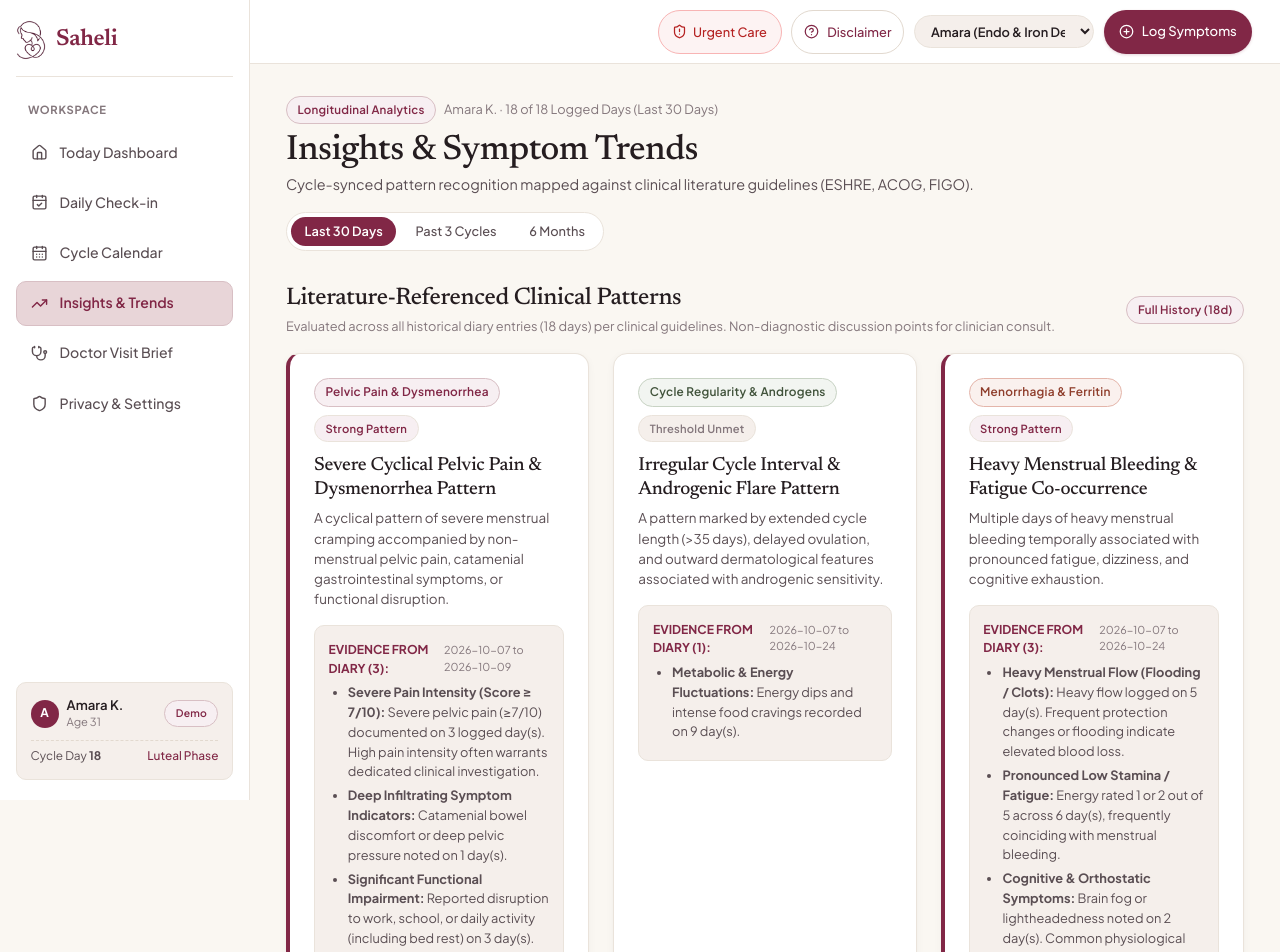
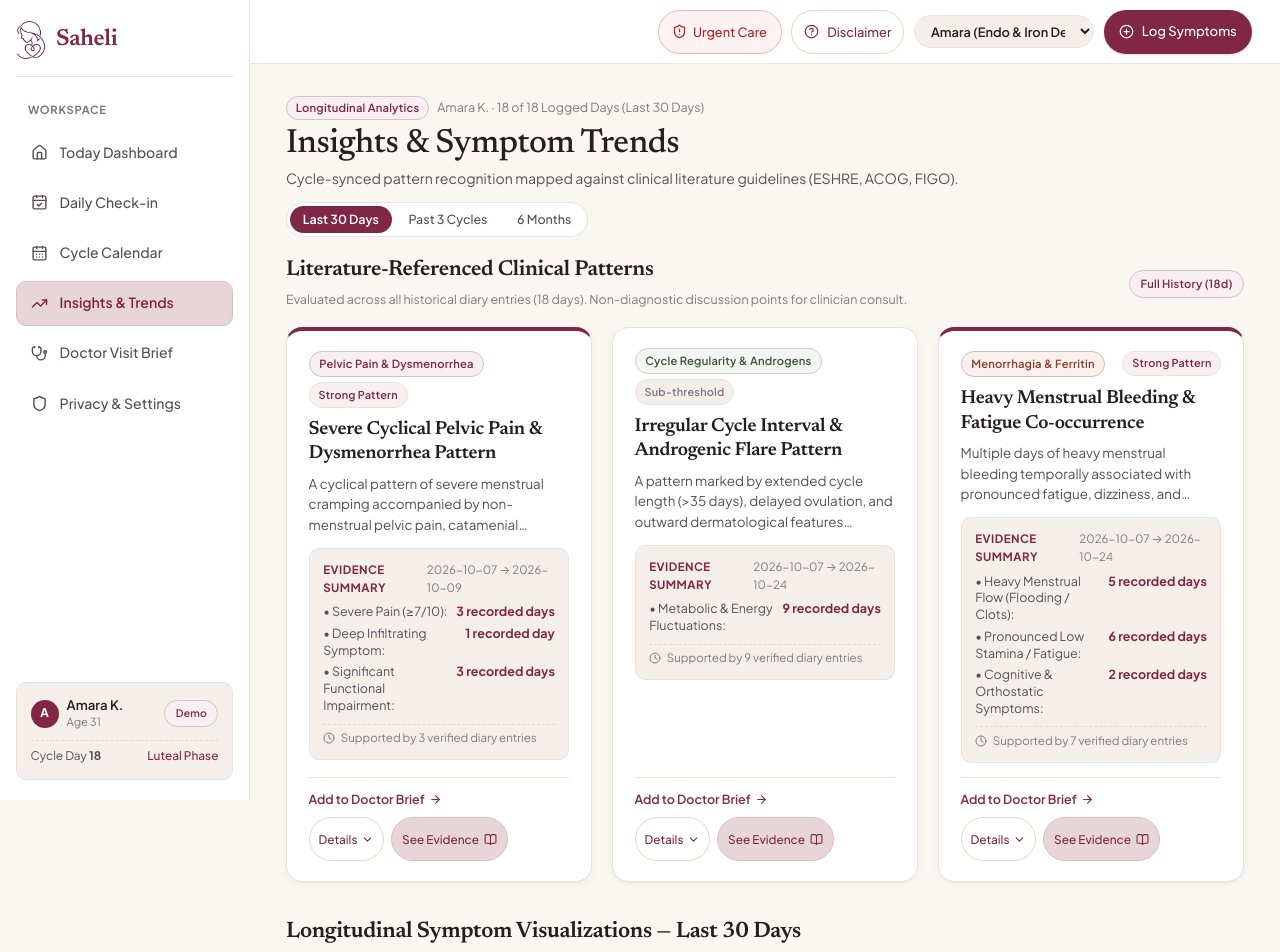
Before and after one commit to gaurisul/saheli-womens-health, a React (Vite) app: page /insights in a window 1280 px wide. Shown: the top 952 px of the page. Built offline with nearby package versions, Linux system fonts and the light colour scheme.

Commit message:
changes in insight and Trends

```diff
--- a/src/pages/InsightsTrendsPage.jsx
+++ b/src/pages/InsightsTrendsPage.jsx
@@ -4,7 +4,11 @@ import {
   BarChart2,
   Activity,
   Zap,
-  ArrowRight
+  ArrowRight,
+  BookOpen,
+  ChevronDown,
+  ChevronUp,
+  Clock
 } from 'lucide-react';
 import {
   BarChart,
@@ -26,20 +30,59 @@ import {
   findPeriodStarts
 } from '../utils/cycleCalculations';
 
+// Helper to extract clean, compact bullet labels and counts from clinical rule evidence
+function formatCompactEvidence(ev) {
+  let label = ev.criterion || '';
+  label = label
+    .replace(/\s*\(Score\s*≥\s*\d+\/10\)/i, ' (≥7/10)')
+    .replace(/\s*Intensity/i, '')
+    .replace(/\s*Indicators/i, '')
+    .replace(/\s*Flares/i, '')
+    .replace(/\s*Co-occurrence/i, '')
+    .replace(/\s*Duration/i, '')
+    .trim();
+
+  let countText = '';
+  if (ev.sampleCount !== undefined && ev.sampleCount !== null) {
+    if (label.toLowerCase().includes('interval') || label.toLowerCase().includes('cycle')) {
+      countText = `${ev.sampleCount} recorded cycle${ev.sampleCount === 1 ? '' : 's'}`;
+    } else {
+      countText = `${ev.sampleCount} recorded day${ev.sampleCount === 1 ? '' : 's'}`;
+    }
+  } else {
+    const match = (ev.detail || '').match(/(\d+)\s+(logged|recorded)\s+(day|date|cycle)/i);
+    if (match) {
+      countText = `${match[1]} recorded ${match[3]}s`;
+    } else {
+      countText = ev.detail ? ev.detail.split('.')[0] : 'Logged';
+    }
+  }
+
+  return { label, countText };
+}
+
 export default function InsightsTrendsPage() {
   const { logs, currentProfile, detectedPatterns, setActiveEvidenceRule, summaryMetrics } = useApp();
 
   const [timeRange, setTimeRange] = useState('30days'); // '30days', '3cycles', '6months'
+  const [expandedCardIds, setExpandedCardIds] = useState({});
+
+  const toggleExpand = (id) => {
+    setExpandedCardIds((prev) => ({
+      ...prev,
+      [id]: !prev[id]
+    }));
+  };
 
   // Sort and index all logged entries chronologically
-  const sortedDates = useMemo(() => Object.keys(logs).sort(), [logs]);
+  const sortedDates = useMemo(() => Object.keys(logs || {}).sort(), [logs]);
   const allEntries = useMemo(() => {
     return sortedDates.map((date) => ({ date, ...logs[date] }));
   }, [sortedDates, logs]);
 
   const anchorDateStr = sortedDates.length > 0 ? sortedDates[sortedDates.length - 1] : null;
 
-  // Task 3: Functional date-range filtering
+  // Functional date-range filtering
   const { filteredEntries, timeRangeLabel, cycleExplanation } = useMemo(() => {
     if (sortedDates.length === 0) {
       return {
@@ -108,7 +151,7 @@ export default function InsightsTrendsPage() {
     };
   }, [logs, timeRange, sortedDates, allEntries, anchorDateStr]);
 
-  // Task 5: Dynamic cycle phase correlation using shared getPhaseInfo
+  // Dynamic cycle phase correlation using shared getPhaseInfo
   const cycleLength = Number(currentProfile.typicalCycleLength) || 28;
   const periodLength = Number(currentProfile.typicalPeriodLength) || 5;
 
@@ -185,29 +228,29 @@ export default function InsightsTrendsPage() {
     .slice(0, 6);
 
   return (
-    <div className="page-content-wrapper">
-      {/* Page Header */}
-      <div style={{ marginBottom: '2rem' }}>
-        <div style={{ display: 'flex', justifyContent: 'space-between', alignItems: 'flex-start', flexWrap: 'wrap', gap: '1rem' }}>
+    <div className="page-content-wrapper" style={{ backgroundColor: 'var(--bg-primary)' }}>
+      {/* 1. Page Header with Compact Spacing */}
+      <header style={{ marginBottom: '1.25rem' }}>
+        <div style={{ display: 'flex', justifyContent: 'space-between', alignItems: 'center', flexWrap: 'wrap', gap: '0.85rem' }}>
           <div>
-            <div style={{ display: 'flex', alignItems: 'center', gap: '0.5rem', marginBottom: '0.35rem', flexWrap: 'wrap' }}>
-              <span className="badge badge-berry" style={{ fontSize: '0.72rem' }}>
+            <div style={{ display: 'flex', alignItems: 'center', gap: '0.5rem', marginBottom: '0.25rem', flexWrap: 'wrap' }}>
+              <span className="badge badge-berry" style={{ fontSize: '0.7rem', padding: '0.15rem 0.55rem' }}>
                 Longitudinal Analytics
               </span>
-              <span style={{ fontSize: '0.8rem', color: 'var(--text-muted)' }}>
+              <span style={{ fontSize: '0.78rem', color: 'var(--text-muted)' }}>
                 {currentProfile.name} · {filteredEntries.length} of {allEntries.length} Logged Days ({timeRangeLabel})
               </span>
             </div>
-            <h1 style={{ fontSize: 'clamp(1.5rem, 5vw + 0.3rem, 2.2rem)', color: 'var(--text-primary)', wordBreak: 'break-word' }}>
+            <h1 style={{ fontFamily: 'var(--font-serif)', fontSize: 'clamp(1.6rem, 4vw + 0.2rem, 2.1rem)', color: 'var(--text-primary)', margin: '0 0 0.2rem 0', lineHeight: 1.2 }}>
               Insights & Symptom Trends
             </h1>
-            <p style={{ fontSize: '0.9rem', color: 'var(--text-secondary)' }}>
+            <p style={{ fontSize: '0.88rem', color: 'var(--text-secondary)', margin: 0, lineHeight: 1.45 }}>
               Cycle-synced pattern recognition mapped against clinical literature guidelines (ESHRE, ACOG, FIGO).
             </p>
           </div>
 
           {/* Time Filter Controls */}
-          <div style={{ display: 'flex', gap: '0.35rem', backgroundColor: 'var(--bg-card)', padding: '4px', borderRadius: 'var(--radius-full)', border: '1px solid var(--border-card)' }}>
+          <div style={{ display: 'flex', gap: '0.25rem', backgroundColor: 'var(--bg-card)', padding: '3px', borderRadius: 'var(--radius-full)', border: '1px solid var(--border-card)' }}>
             {[
               { id: '30days', label: 'Last 30 Days' },
               { id: '3cycles', label: 'Past 3 Cycles' },
@@ -218,9 +261,9 @@ export default function InsightsTrendsPage() {
                 type="button"
                 onClick={() => setTimeRange(t.id)}
                 style={{
-                  padding: '0.4rem 0.85rem',
+                  padding: '0.35rem 0.8rem',
                   borderRadius: 'var(--radius-full)',
-                  fontSize: '0.8rem',
+                  fontSize: '0.78rem',
                   fontWeight: timeRange === t.id ? 600 : 500,
                   backgroundColor: timeRange === t.id ? 'var(--color-berry)' : 'transparent',
                   color: timeRange === t.id ? '#FFFFFF' : 'var(--text-secondary)',
@@ -233,26 +276,42 @@ export default function InsightsTrendsPage() {
             ))}
           </div>
         </div>
-      </div>
+      </header>
 
-      {/* Detected Patterns Cards */}
-      <div style={{ marginBottom: '2.5rem' }}>
-        <div style={{ display: 'flex', justifyContent: 'space-between', alignItems: 'center', marginBottom: '1rem', flexWrap: 'wrap', gap: '0.5rem' }}>
+      {/* 2. Detected Patterns Section Header */}
+      <div style={{ marginBottom: '1rem', display: 'flex', justifyContent: 'space-between', alignItems: 'center', flexWrap: 'wrap', gap: '0.5rem' }}>
         <div>
-            <h2 style={{ fontFamily: 'var(--font-serif)', fontSize: '1.5rem', color: 'var(--text-primary)', margin: 0 }}>
+          <h2 style={{ fontFamily: 'var(--font-serif)', fontSize: '1.35rem', color: 'var(--text-primary)', margin: '0 0 0.15rem 0', fontWeight: 600 }}>
             Literature-Referenced Clinical Patterns
           </h2>
-            <span style={{ fontSize: '0.8rem', color: 'var(--text-muted)' }}>
-              Evaluated across all historical diary entries ({summaryMetrics.totalLoggedDays} days) per clinical guidelines. Non-diagnostic discussion points for clinician consult.
+          <span style={{ fontSize: '0.78rem', color: 'var(--text-muted)' }}>
+            Evaluated across all historical diary entries ({summaryMetrics.totalLoggedDays} days). Non-diagnostic discussion points for clinician consult.
           </span>
         </div>
-          <span className="badge badge-berry" style={{ fontSize: '0.72rem' }}>
+        <span className="badge badge-berry" style={{ fontSize: '0.7rem' }}>
           Full History ({summaryMetrics.totalLoggedDays}d)
         </span>
       </div>
 
-        <div className="patterns-grid">
-          {detectedPatterns.map((pattern) => (
+      {/* 3. Compact Clinical Pattern Cards Grid (3 Columns Desktop, 2 Columns Tablet, 1 Column Mobile) */}
+      <div className="patterns-grid" style={{ marginBottom: '2.25rem' }}>
+        {detectedPatterns.map((pattern) => {
+          const isExpanded = Boolean(expandedCardIds[pattern.id]);
+          const evidenceList = pattern.evidence || [];
+          const hasEvidence = evidenceList.length > 0;
+          const totalDays = summaryMetrics.totalLoggedDays || 0;
+
+          // Determine status label and badge styling
+          let statusLabel = 'No Symptoms Logged';
+          if (totalDays === 0) {
+            statusLabel = 'No Data Available';
+          } else if (pattern.matched) {
+            statusLabel = pattern.severity || 'Criteria Matched';
+          } else if (hasEvidence) {
+            statusLabel = 'Sub-threshold';
+          }
+
+          return (
             <div
               key={pattern.id}
               className="saheli-card"
@@ -260,90 +319,238 @@ export default function InsightsTrendsPage() {
                 display: 'flex',
                 flexDirection: 'column',
                 justifyContent: 'space-between',
-                borderLeft: pattern.matched ? '4px solid var(--color-berry)' : '1px solid var(--border-card)'
+                padding: '1.25rem 1.35rem',
+                borderRadius: '16px',
+                border: '1px solid var(--border-card)',
+                borderTop: pattern.matched ? '4px solid var(--color-berry)' : '1px solid var(--border-card)',
+                backgroundColor: 'var(--bg-card)',
+                boxShadow: 'var(--shadow-card)',
+                minWidth: 0
               }}
             >
               <div>
-                <div style={{ display: 'flex', justifyContent: 'space-between', alignItems: 'center', marginBottom: '0.75rem', flexWrap: 'wrap', gap: '0.5rem' }}>
-                  <span className={`badge badge-${pattern.badgeColor || 'berry'}`}>
+                {/* Badges Row */}
+                <div style={{ display: 'flex', justifyContent: 'space-between', alignItems: 'center', marginBottom: '0.65rem', flexWrap: 'wrap', gap: '0.35rem' }}>
+                  <span className={`badge badge-${pattern.badgeColor || 'berry'}`} style={{ fontSize: '0.7rem', padding: '0.2rem 0.6rem' }}>
                     {pattern.category}
                   </span>
-                  <span className="badge" style={{
-                    fontSize: '0.7rem',
+                  <span
+                    className="badge"
+                    style={{
+                      fontSize: '0.68rem',
+                      padding: '0.2rem 0.55rem',
                       backgroundColor: pattern.matched ? 'var(--color-berry-subtle)' : 'var(--bg-secondary)',
                       color: pattern.matched ? 'var(--color-berry)' : 'var(--text-muted)',
-                    border: '1px solid var(--border-card)'
-                  }}>
-                    {pattern.matched ? pattern.severity : 'Threshold Unmet'}
+                      border: '1px solid var(--border-card)',
+                      fontWeight: 600
+                    }}
+                  >
+                    {statusLabel}
                   </span>
                 </div>
 
-                <h3 style={{ fontSize: '1.18rem', marginBottom: '0.45rem', color: 'var(--text-primary)' }}>
+                {/* Pattern Title */}
+                <h3 style={{ fontFamily: 'var(--font-serif)', fontSize: '1.18rem', fontWeight: 600, color: 'var(--text-primary)', margin: '0 0 0.45rem 0', lineHeight: 1.3 }}>
                   {pattern.title}
                 </h3>
 
-                <p style={{ fontSize: '0.84rem', color: 'var(--text-secondary)', lineHeight: 1.5, marginBottom: '1rem' }}>
+                {/* Concise Description (~2-3 lines) */}
+                <p
+                  style={{
+                    fontSize: '0.84rem',
+                    color: 'var(--text-secondary)',
+                    lineHeight: 1.5,
+                    marginBottom: '0.85rem',
+                    display: '-webkit-box',
+                    WebkitLineClamp: isExpanded ? 'unset' : 3,
+                    WebkitBoxOrient: 'vertical',
+                    overflow: isExpanded ? 'visible' : 'hidden'
+                  }}
+                >
                   {pattern.description}
                 </p>
 
-                {/* Evidence points */}
-                <div style={{ backgroundColor: 'var(--bg-secondary)', borderRadius: '10px', padding: '0.85rem', marginBottom: '1rem', border: '1px solid var(--border-card)' }}>
-                  <div style={{ display: 'flex', justifyContent: 'space-between', alignItems: 'center', marginBottom: '0.35rem' }}>
-                    <span style={{ fontSize: '0.76rem', fontWeight: 700, color: 'var(--color-berry)', textTransform: 'uppercase' }}>
-                      Evidence from Diary ({pattern.evidence?.length || 0}):
+                {/* Compact Evidence Summary Box */}
+                <div
+                  style={{
+                    backgroundColor: 'var(--bg-secondary)',
+                    borderRadius: '10px',
+                    padding: '0.75rem 0.85rem',
+                    border: '1px solid var(--border-card)',
+                    marginBottom: '0.85rem'
+                  }}
+                >
+                  <div style={{ display: 'flex', justifyContent: 'space-between', alignItems: 'center', marginBottom: '0.4rem', fontSize: '0.72rem' }}>
+                    <span style={{ fontWeight: 700, color: 'var(--color-berry)', textTransform: 'uppercase', letterSpacing: '0.04em' }}>
+                      Evidence Summary
                     </span>
-                    {pattern.dateRange && (
-                      <span style={{ fontSize: '0.68rem', color: 'var(--text-muted)' }}>
-                        {pattern.dateRange.start} to {pattern.dateRange.end}
+                    {pattern.dateRange ? (
+                      <span style={{ color: 'var(--text-muted)' }}>
+                        {pattern.dateRange.start} → {pattern.dateRange.end}
+                      </span>
+                    ) : null}
+                  </div>
+
+                  {hasEvidence ? (
+                    <div style={{ display: 'flex', flexDirection: 'column', gap: '0.3rem' }}>
+                      {evidenceList.map((ev, i) => {
+                        const item = formatCompactEvidence(ev);
+                        return (
+                          <div
+                            key={i}
+                            style={{
+                              display: 'flex',
+                              justifyContent: 'space-between',
+                              alignItems: 'baseline',
+                              fontSize: '0.78rem',
+                              color: 'var(--text-primary)',
+                              lineHeight: 1.35
+                            }}
+                          >
+                            <span style={{ color: 'var(--text-secondary)' }}>• {item.label}:</span>
+                            <strong style={{ color: 'var(--color-berry)', marginLeft: '0.5rem', whiteSpace: 'nowrap' }}>
+                              {item.countText}
+                            </strong>
+                          </div>
+                        );
+                      })}
+                      {pattern.sampleSize ? (
+                        <div style={{ fontSize: '0.72rem', color: 'var(--text-muted)', marginTop: '0.3rem', borderTop: '1px dashed var(--border-subtle)', paddingTop: '0.3rem', display: 'flex', alignItems: 'center', gap: '0.35rem' }}>
+                          <Clock size={12} />
+                          <span>Supported by {pattern.sampleSize} verified diary entries</span>
+                        </div>
+                      ) : null}
+                    </div>
+                  ) : (
+                    <div style={{ fontSize: '0.76rem', color: 'var(--text-muted)', fontStyle: 'italic', lineHeight: 1.45 }}>
+                      {totalDays === 0
+                        ? 'No diary records available. Complete check-ins to evaluate.'
+                        : `No symptoms matching this pattern recorded across ${totalDays} logged days.`}
+                    </div>
+                  )}
+                </div>
+
+                {/* Expandable Details Section */}
+                {isExpanded && (
+                  <div
+                    style={{
+                      marginBottom: '0.85rem',
+                      padding: '0.85rem',
+                      backgroundColor: 'var(--bg-primary)',
+                      borderRadius: '10px',
+                      border: '1px solid var(--border-card)',
+                      fontSize: '0.8rem',
+                      display: 'flex',
+                      flexDirection: 'column',
+                      gap: '0.65rem'
+                    }}
+                  >
+                    <div>
+                      <strong style={{ color: 'var(--color-berry)', display: 'block', marginBottom: '0.25rem', fontSize: '0.74rem', textTransform: 'uppercase', letterSpacing: '0.04em' }}>
+                        Detailed Observations:
+                      </strong>
+                      {hasEvidence ? (
+                        evidenceList.map((ev, i) => (
+                          <div key={i} style={{ marginBottom: '0.45rem', lineHeight: 1.45, color: 'var(--text-secondary)' }}>
+                            <strong style={{ color: 'var(--text-primary)' }}>{ev.criterion}:</strong> {ev.detail}
+                            {ev.dates && ev.dates.length > 0 && (
+                              <div style={{ fontSize: '0.72rem', color: 'var(--text-muted)', marginTop: '2px' }}>
+                                Recorded dates: {ev.dates.slice(0, 5).join(', ')}{ev.dates.length > 5 ? ` +${ev.dates.length - 5} more` : ''}
+                              </div>
+                            )}
+                          </div>
+                        ))
+                      ) : (
+                        <span style={{ color: 'var(--text-muted)', fontStyle: 'italic' }}>
+                          No specific criteria recorded in current diary logs.
                         </span>
                       )}
                     </div>
 
-                  {(pattern.evidence || []).length > 0 ? (
-                    <ul style={{ margin: 0, paddingLeft: '1.2rem', fontSize: '0.8rem', color: 'var(--text-secondary)' }}>
-                      {pattern.evidence.map((ev, i) => (
-                        <li key={i} style={{ marginBottom: '0.25rem' }}>
-                          <strong>{ev.criterion}:</strong> {ev.detail}
-                        </li>
-                      ))}
-                    </ul>
-                  ) : (
-                    <div style={{ fontSize: '0.78rem', color: 'var(--text-muted)', fontStyle: 'italic' }}>
-                      No matching criteria recorded for this pattern in current logs.
+                    {pattern.clinicalRationale && (
+                      <div style={{ borderTop: '1px dashed var(--border-card)', paddingTop: '0.5rem', lineHeight: 1.45, color: 'var(--text-secondary)' }}>
+                        <strong style={{ color: 'var(--color-berry)', display: 'block', marginBottom: '2px', fontSize: '0.74rem', textTransform: 'uppercase', letterSpacing: '0.04em' }}>
+                          Why It Matters:
+                        </strong>
+                        {pattern.clinicalRationale}
+                      </div>
+                    )}
+
+                    {pattern.literatureBasis && (
+                      <div style={{ fontSize: '0.72rem', color: 'var(--text-muted)', fontStyle: 'italic', borderTop: '1px dashed var(--border-card)', paddingTop: '0.35rem' }}>
+                        Guidelines: {pattern.literatureBasis}
                       </div>
                     )}
                   </div>
+                )}
               </div>
 
-              <div>
-                <div style={{ fontSize: '0.74rem', color: 'var(--text-muted)', marginBottom: '0.75rem', fontStyle: 'italic' }}>
-                  * {pattern.status} — Reference: {pattern.literatureBasis.split(';')[0]}
-                </div>
+              {/* Bottom Actions Row (Pinned to Bottom) */}
+              <div style={{ borderTop: '1px solid var(--border-card)', paddingTop: '0.75rem', marginTop: 'auto' }}>
+                <div style={{ display: 'flex', justifyContent: 'space-between', alignItems: 'center', gap: '0.5rem', flexWrap: 'wrap' }}>
+                  <Link
+                    to="/doctor-visit"
+                    style={{
+                      fontSize: '0.78rem',
+                      color: 'var(--color-berry)',
+                      fontWeight: 600,
+                      display: 'inline-flex',
+                      alignItems: 'center',
+                      gap: '0.25rem'
+                    }}
+                    title="Include this pattern in your doctor visit brief"
+                  >
+                    <span>Add to Doctor Brief</span>
+                    <ArrowRight size={13} />
+                  </Link>
 
-                <div style={{ display: 'flex', justifyContent: 'space-between', alignItems: 'center', borderTop: '1px solid var(--border-card)', paddingTop: '0.75rem' }}>
-                  <Link to="/doctor-visit" style={{ fontSize: '0.78rem', color: 'var(--color-berry)', fontWeight: 600 }}>
-                    Add to Doctor Brief
-                  </Link>
+                  <div style={{ display: 'flex', gap: '0.4rem', alignItems: 'center' }}>
+                    <button
+                      type="button"
+                      onClick={() => toggleExpand(pattern.id)}
+                      aria-expanded={isExpanded}
+                      className="btn btn-outline"
+                      style={{
+                        fontSize: '0.74rem',
+                        padding: '0.3rem 0.55rem',
+                        display: 'inline-flex',
+                        alignItems: 'center',
+                        gap: '0.25rem'
+                      }}
+                      title={isExpanded ? 'Collapse evidence details' : 'Expand full evidence details'}
+                    >
+                      <span>{isExpanded ? 'Less' : 'Details'}</span>
+                      {isExpanded ? <ChevronUp size={13} /> : <ChevronDown size={13} />}
+                    </button>
+
                     <button
                       type="button"
                       onClick={() => setActiveEvidenceRule(pattern)}
                       className="btn btn-blush"
-                    style={{ fontSize: '0.8rem', padding: '0.4rem 0.85rem' }}
+                      style={{
+                        fontSize: '0.74rem',
+                        padding: '0.3rem 0.65rem',
+                        display: 'inline-flex',
+                        alignItems: 'center',
+                        gap: '0.3rem'
+                      }}
+                      title="Open clinical evidence explanation drawer"
                     >
                       <span>See Evidence</span>
-                    <ArrowRight size={13} />
+                      <BookOpen size={13} />
                     </button>
                   </div>
                 </div>
               </div>
-          ))}
             </div>
+          );
+        })}
       </div>
 
-      {/* Visual Trends Section */}
+      {/* 4. Visual Trends Section */}
       <div style={{ display: 'flex', justifyContent: 'space-between', alignItems: 'center', marginBottom: '1rem', flexWrap: 'wrap', gap: '0.5rem' }}>
         <div>
-          <h2 style={{ fontFamily: 'var(--font-serif)', fontSize: '1.5rem', margin: 0, color: 'var(--text-primary)' }}>
+          <h2 style={{ fontFamily: 'var(--font-serif)', fontSize: '1.4rem', margin: 0, color: 'var(--text-primary)', fontWeight: 600 }}>
             Longitudinal Symptom Visualizations — {timeRangeLabel}
           </h2>
           <span style={{ fontSize: '0.78rem', color: 'var(--text-muted)' }}>
@@ -368,7 +575,6 @@ export default function InsightsTrendsPage() {
         </div>
       ) : (
         <div className="insights-chart-grid">
-
           {/* Chart 1: Energy & Mood by Cycle Phase */}
           <div className="saheli-card">
             <div className="card-header-row">
@@ -443,7 +649,7 @@ export default function InsightsTrendsPage() {
             </div>
           </div>
 
-          {/* Chart 3: Top Co-occurring Symptoms */}
+          {/* Chart 3: Top Reported Symptoms Frequency */}
           <div className="saheli-card">
             <div className="card-header-row">
               <div className="card-title">
@@ -489,7 +695,6 @@ export default function InsightsTrendsPage() {
               </Link>
             </div>
           </div>
-
         </div>
       )}
     </div>
--- a/src/styles/base.css
+++ b/src/styles/base.css
@@ -413,8 +413,23 @@ input, select, textarea {
 
 .patterns-grid {
   display: grid;
-  grid-template-columns: repeat(auto-fit, minmax(min(100%, 300px), 1fr));
-  gap: 1.5rem;
+  grid-template-columns: repeat(3, 1fr);
+  gap: 1.25rem;
+  align-items: stretch;
+}
+
+@media (max-width: 1024px) {
+  .patterns-grid {
+    grid-template-columns: repeat(2, 1fr) !important;
+    gap: 1.15rem;
+  }
+}
+
+@media (max-width: 680px) {
+  .patterns-grid {
+    grid-template-columns: 1fr !important;
+    gap: 1rem;
+  }
 }
 
 /* Reduced Motion */
```
Lines whose indentation alone changed are shown as unchanged.
